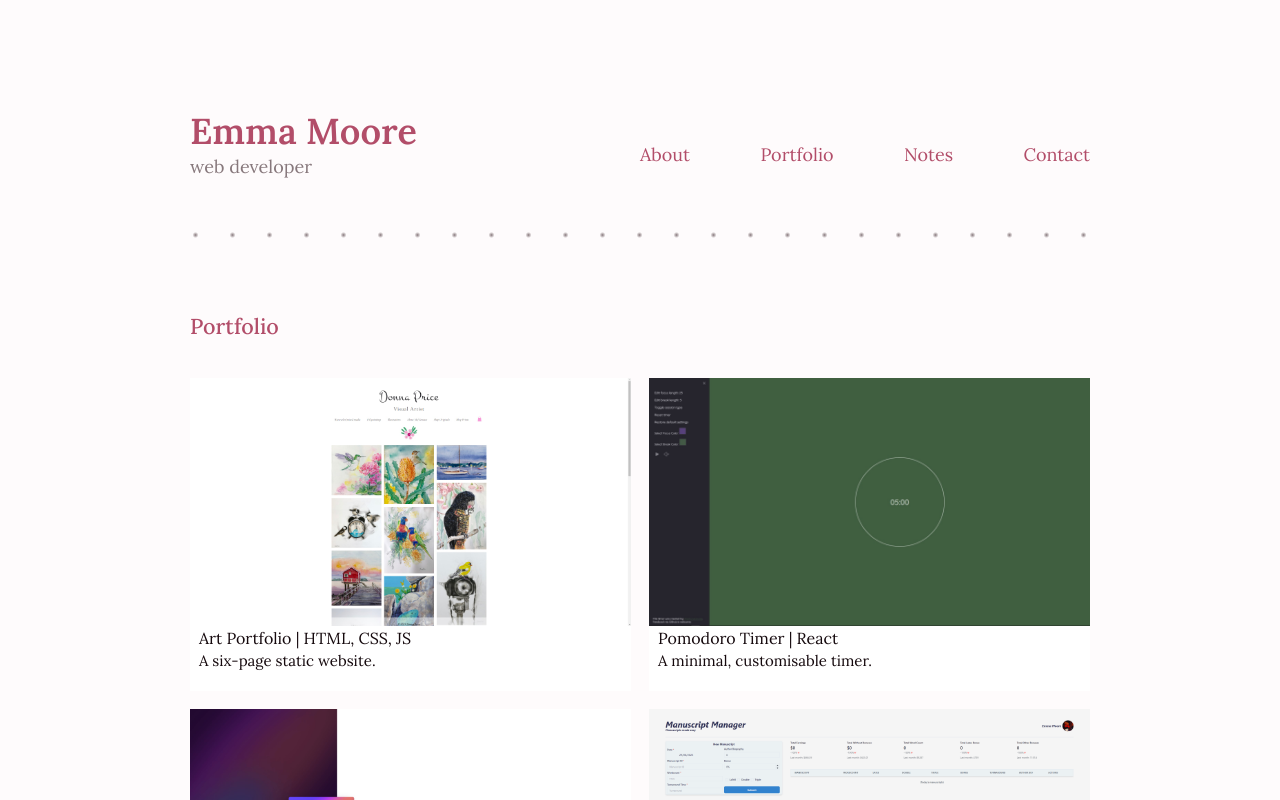
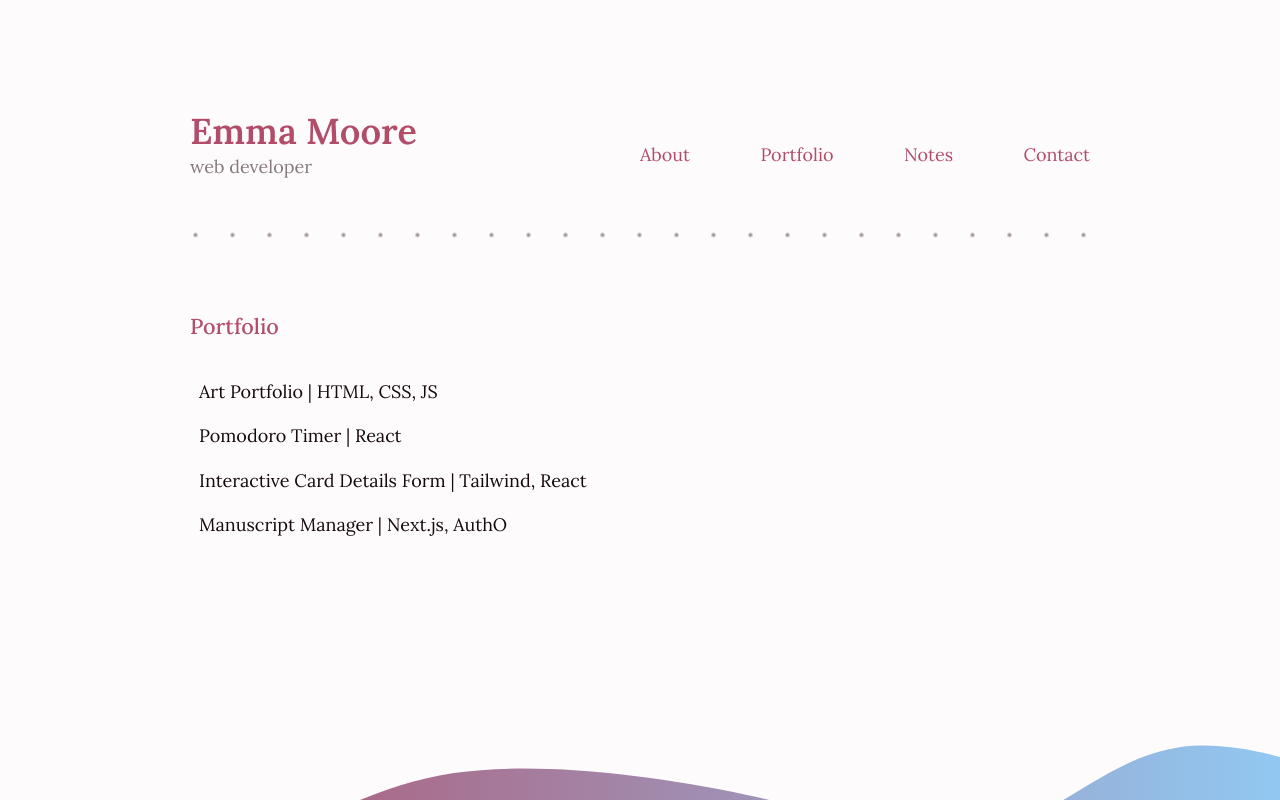
Before and after one commit to emoore29/My-Portfolio, a Next.js app: page /portfolio in a window 1280 px wide. Shown: the top 800 px of the page. Built offline with nearby package versions, Linux system fonts and the light colour scheme.

Commit message:
stripped portfolio to redesign

```diff
--- a/pages/portfolio.js
+++ b/pages/portfolio.js
@@ -56,15 +56,16 @@ export default function Portfolio() {
         <h2 id="portfolio" className={utilStyles.headingMd}>
           Portfolio
         </h2>
-        <div className={styles.portfolioGrid}>
+        <ul className={styles.portfolioItems}>
           {projectLinks.map((project) => (
-            <div
+            <li
               id={project.id}
               onMouseOver={() => setActiveProject(project.id)}
               onMouseOut={() => setActiveProject(null)}
               className={styles.projectContainer}
             >
-              <div className={styles.projectImageParent}>
+              <p>{project.title}</p>
+              {/* <div className={styles.projectImageParent}>
                 <Image
                   src={"/images/" + project.src}
                   fill
@@ -82,10 +83,10 @@ export default function Portfolio() {
                 isActive={activeProject === project.id}
                 github={project.github}
                 live={project.live}
-              />
-            </div>
+              /> */}
+            </li>
           ))}
-        </div>
+        </ul>
       </section>
     </Layout>
   );
--- a/styles/Home.module.css
+++ b/styles/Home.module.css
@@ -41,17 +41,15 @@
 .portfolioContainer {
   margin-bottom: 6rem;
 }
-.portfolioGrid {
-  display: grid;
-  grid-template-columns: repeat(2, 1fr);
-  grid-template-rows: repeat(2, 1fr);
+.portfolioItems {
+  display: flex;
+  flex-direction: column;
   gap: 1rem;
 }
 
 .projectContainer {
   position: relative;
   overflow: hidden;
-  background-color: var(--background-raised);
 }
 
 .projectContainer p {
@@ -174,7 +172,7 @@
 
 /* MEDIA QUERIES */
 @media (max-width: 768px) {
-  .portfolioGrid {
+  .portfolioItems {
     grid-template-columns: repeat(1, 1fr);
     gap: 1rem;
   }
```
